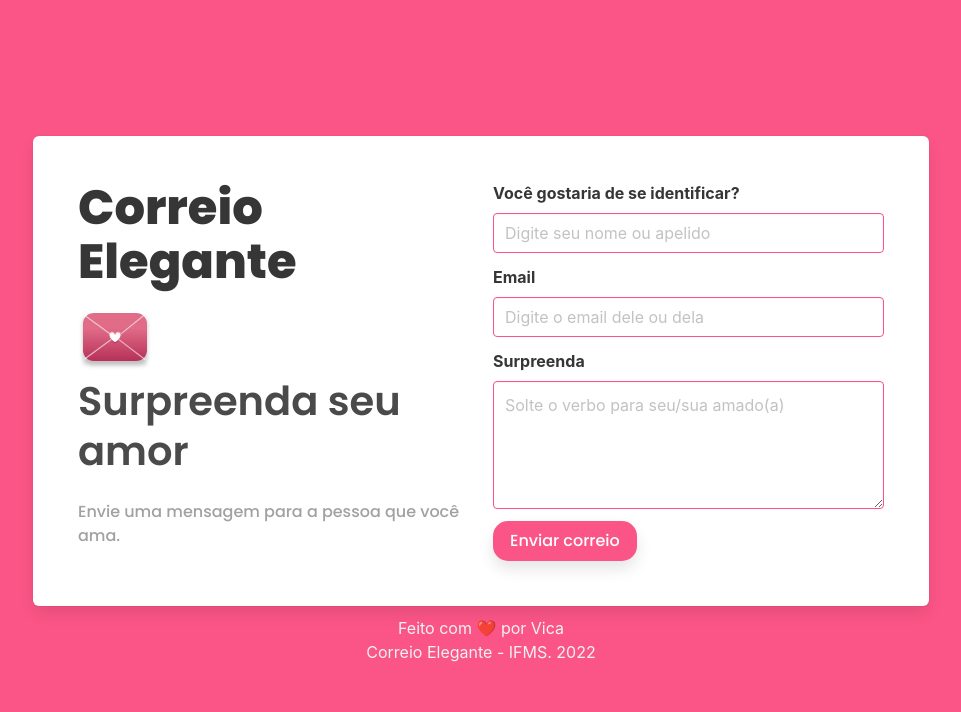
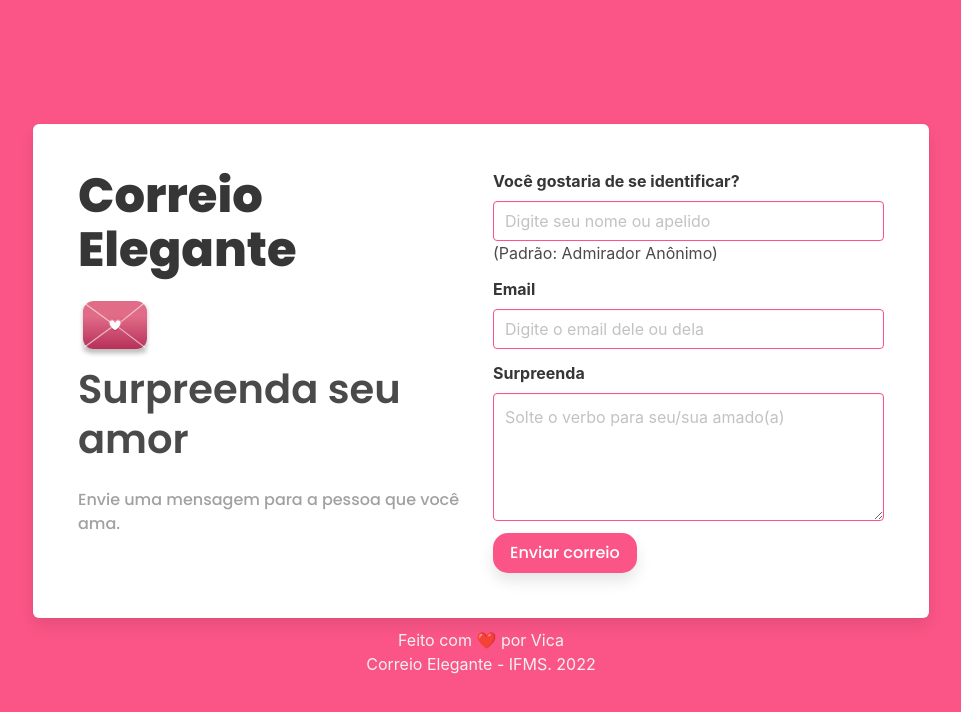
Before and after one commit to Vicarillous/WebCorreioElegante, a plain HTML site: page index.html in a window 1280 px wide. Shown: the whole page, without its empty margins (159-1120 px from the left). Drawn offline with nearby package versions, Linux system fonts and the light colour scheme.

Commit message:
Added some things

```diff
--- a/index.html
+++ b/index.html
@@ -33,6 +33,7 @@
                                         placeholder="Digite seu nome ou apelido"
                                     />
                                 </div>
+                                <p>(Padrão: Admirador Anônimo)</p>
                             </div>
                             <div class="field">
                                 <label class="label">Email</label>
```
